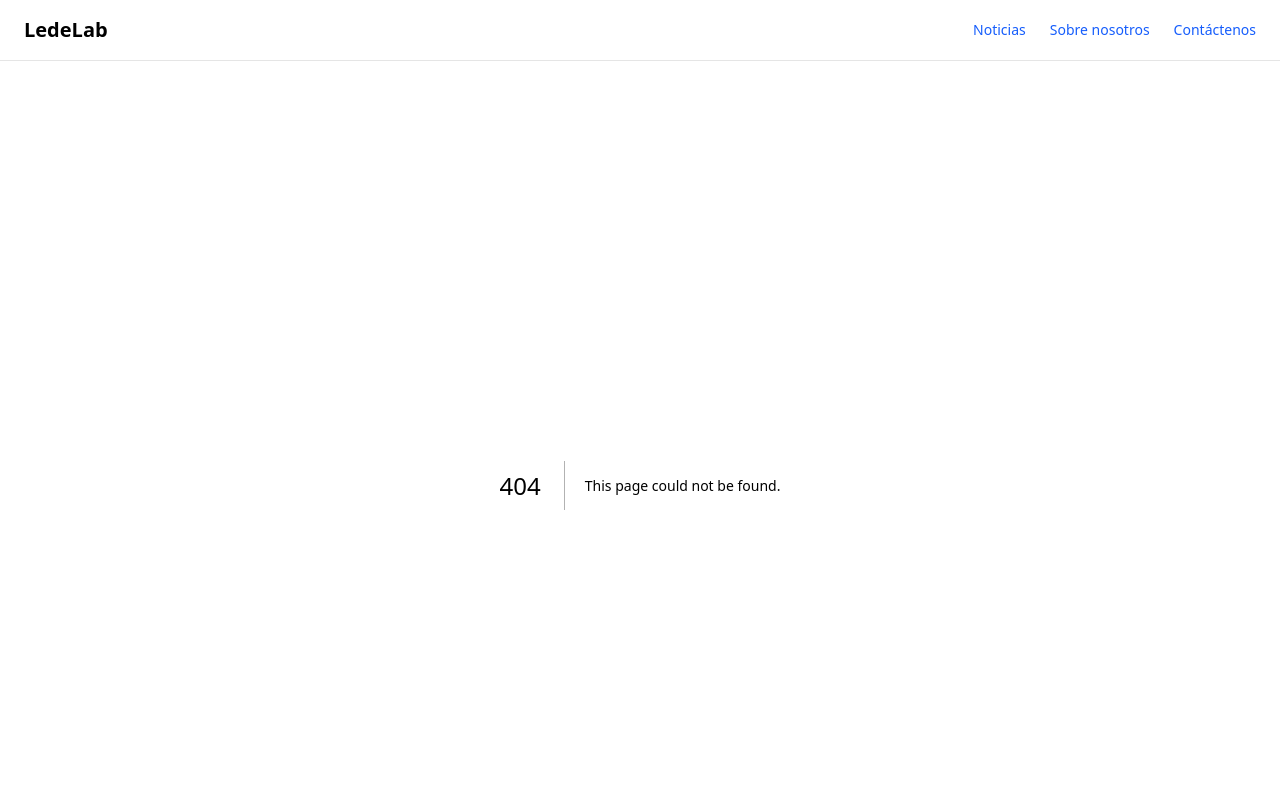
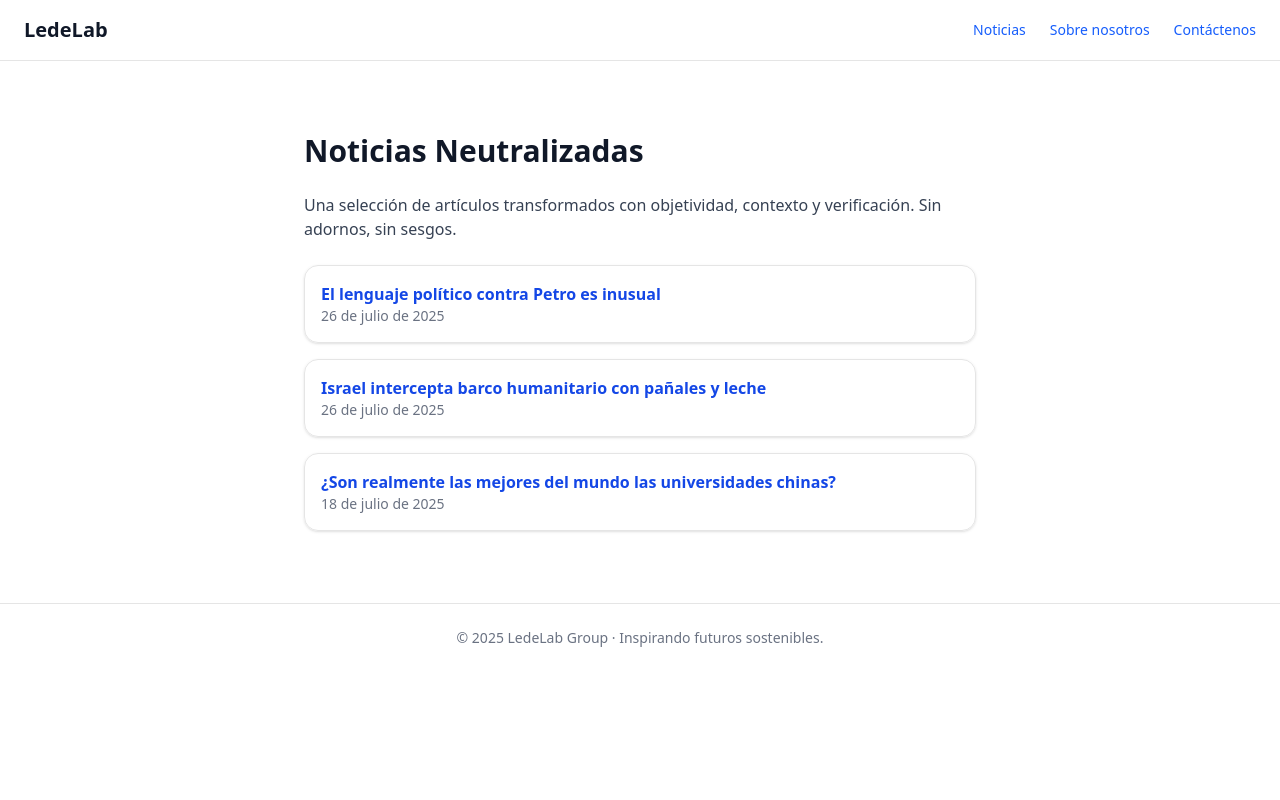
Before and after one commit to ledelab2030/javier-web, a Next.js app: page /javier/noticias in a window 1280 px wide. Before the commit this address had no page. Shown: the top 800 px of the page. Built offline with nearby package versions, Linux system fonts and the light colour scheme.

Commit message:
Reorganiza noticias: mueve neutralizadas a /javier/noticias y crea base de /ledelab/noticias

```diff
--- /dev/null
+++ b/src/app/javier/noticias/page.tsx
@@ -0,0 +1,46 @@
+// 📁 app/javier/noticias/page.tsx
+import Link from "next/link";
+
+export default function NoticiasNeutralizadas() {
+  const noticias = [
+    {
+      slug: "petro-lenguaje-politico",
+      title: "El lenguaje político contra Petro es inusual",
+      date: "26 de julio de 2025",
+    },
+    {
+      slug: "barco-gaza",
+      title: "Israel intercepta barco humanitario con pañales y leche",
+      date: "26 de julio de 2025",
+    },
+    {
+      slug: "universidades-chinas",
+      title: "¿Son realmente las mejores del mundo las universidades chinas?",
+      date: "18 de julio de 2025",
+    },
+  ];
+
+  return (
+    <main className="px-6 py-12 max-w-3xl mx-auto space-y-6">
+      <h1 className="text-3xl font-bold">Noticias Neutralizadas</h1>
+      <p className="text-gray-700">
+        Una selección de artículos transformados con objetividad, contexto y
+        verificación. Sin adornos, sin sesgos.
+      </p>
+
+      <ul className="space-y-4">
+        {noticias.map((n) => (
+          <li key={n.slug} className="border p-4 rounded-xl shadow-sm">
+            <Link
+              href={`/javier/noticias/${n.slug}`}
+              className="text-blue-700 font-semibold hover:underline"
+            >
+              {n.title}
+            </Link>
+            <p className="text-sm text-gray-500">{n.date}</p>
+          </li>
+        ))}
+      </ul>
+    </main>
+  );
+}
--- /dev/null
+++ b/src/app/ledelab/noticias/page.tsx
@@ -0,0 +1,17 @@
+// 📁 app/ledelab/noticias/page.tsx
+import Link from "next/link";
+
+export default function NoticiasLedeLab() {
+  return (
+    <main className="px-6 py-12 max-w-3xl mx-auto space-y-6">
+      <h1 className="text-3xl font-bold">Noticias de LedeLab</h1>
+      <p className="text-gray-700">
+        Aquí encontrarás actualizaciones sobre nuestras iniciativas, eventos,
+        colaboraciones y avances desde el laboratorio vivo de LedeLab.
+      </p>
+
+      {/* Placeholder temporal */}
+      <ul className="list-disc pl-5 text-gray-600 space-y-2">
+        <li>Pronto compartiremos nuestras últimas novedades…</li>
+        <li>
+          Mientras tanto, conoce más sobre nuestras{"
--- a/src/app/noticias/page.tsx
+++ /dev/null
@@ -1,43 +0,0 @@
-import Link from 'next/link';
-
-export default function NoticiasFeed() {
-  const articulos = [
-    {
-      slug: 'universidades-chinas',
-      titulo: 'Universidades chinas lideran rankings globales',
-      resumen: 'The Economist analiza el ascenso de las universidades chinas en rankings académicos.',
-      fecha: '18 de junio de 2025',
-    },
-    {
-      slug: 'petro-lenguaje-politico',
-      titulo: 'El lenguaje político contra Petro es inusual',
-      resumen: 'Expertos analizan la carga retórica sin precedentes usada contra el presidente colombiano.',
-      fecha: '26 de julio de 2025',
-    },
-    {
-      slug: 'barco-humanitario-gaza',
-      titulo: 'Israel intercepta barco humanitario con pañales y leche',
-      resumen: 'La marina israelí detiene al Handala, barco con destino a Gaza con ayuda civil.',
-      fecha: '26 de julio de 2025',
-    },
-  ];
-
-  return (
-    <main className="max-w-3xl mx-auto p-6">
-      <h1 className="text-3xl font-bold mb-6">📰 Noticias Neutral</h1>
-      <p className="text-sm text-gray-500 mb-8">Periodismo claro y sin adornos. Basado en hechos verificables.</p>
-
-      <ul className="space-y-6">
-        {articulos.map(({ slug, titulo, resumen, fecha }) => (
-          <li key={slug} className="border-b pb-4">
-            <Link href={`/noticias/${slug}`}>
-              <h2 className="text-xl font-semibold text-blue-600 hover:underline">{titulo}</h2>
-            </Link>
-            <p className="text-sm text-gray-600">{fecha}</p>
-            <p className="mt-1">{resumen}</p>
-          </li>
-        ))}
-      </ul>
-    </main>
-  );
-}
```
Also changed, not shown: src/app/javier/noticias/barco-humanitario-gaza/page.tsx (renamed from src/app/noticias/barco-humanitario-gaza/page.tsx), src/app/javier/noticias/petro-lenguaje-politico/page.tsx (renamed from src/app/noticias/petro-lenguaje-politico/page.tsx), src/app/javier/noticias/universidades-chinas/page.tsx (renamed from src/app/noticias/universidades-chinas/page.tsx).
